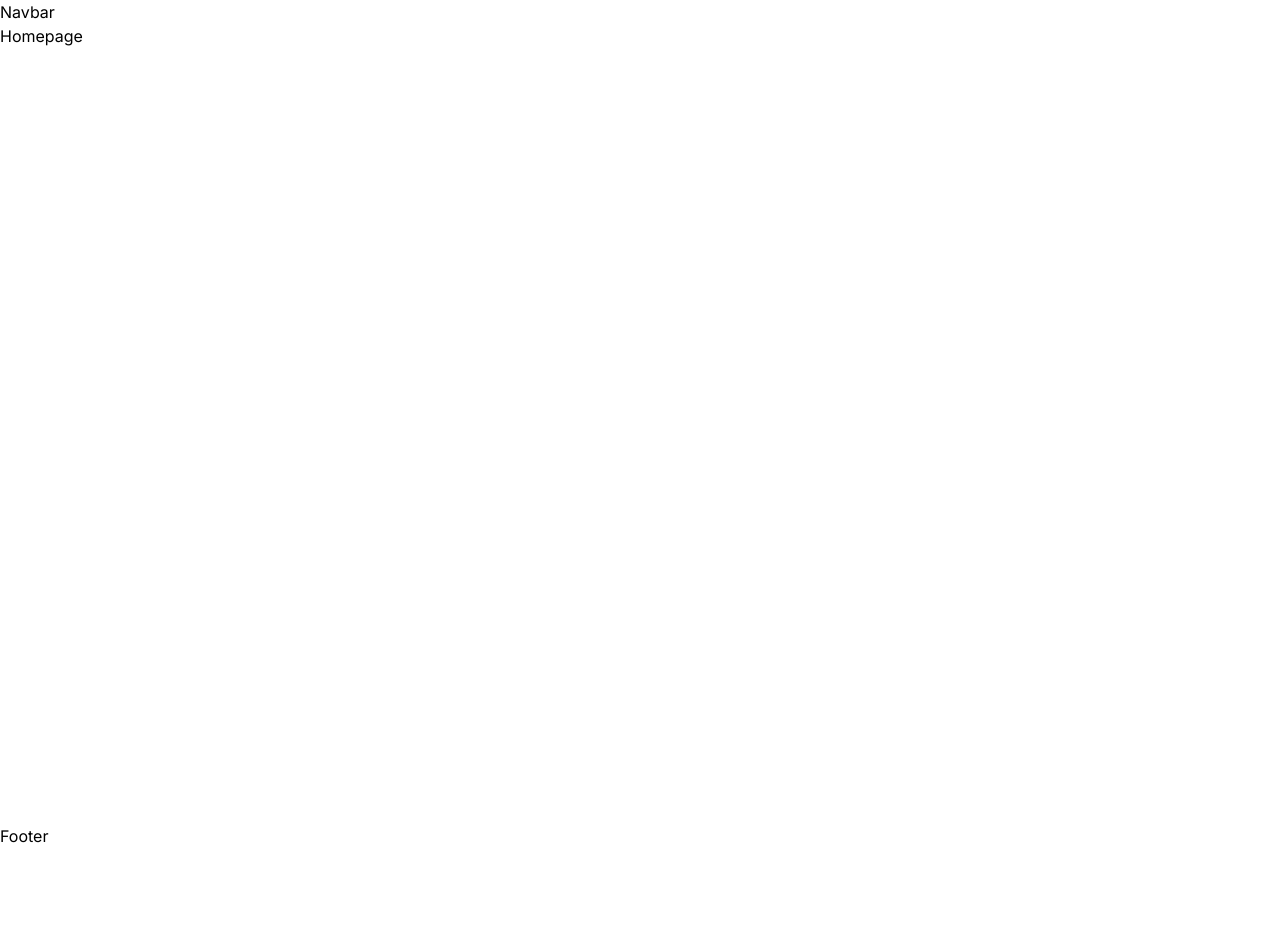
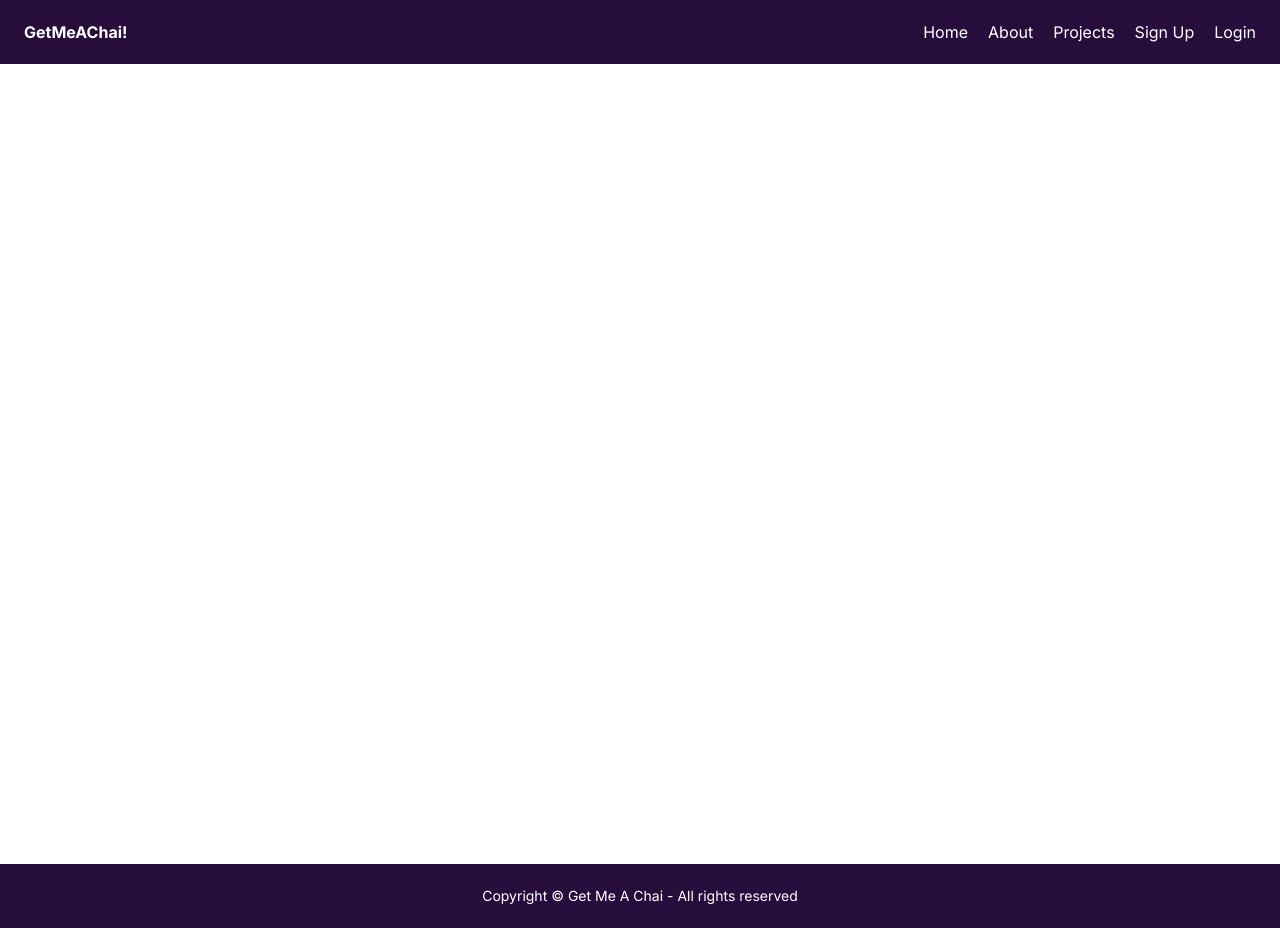
Before and after one commit to AmanMandal7/Get-Me-A-Chai, a Next.js app: page / in a window 1280 px wide. Before the commit the page ends 848 px from the top, so only its background shows below. Built offline with nearby package versions, Linux system fonts and the light colour scheme.

Commit message:
Made the Navbar and Footer basics

```diff
--- a/app/Components/Footer.js
+++ b/app/Components/Footer.js
@@ -2,8 +2,8 @@ import React from 'react'
 
 const Footer = () => {
   return (
-    <footer>
-        Footer
+    <footer className='bg-[#260d3c] text-[white] flex justify-center items-center h-16 px-6'>
+        <p className='text-sm'>Copyright &copy; Get Me A Chai - All rights reserved</p>
     </footer>
   )
 }
--- a/app/Components/Navbar.js
+++ b/app/Components/Navbar.js
@@ -2,8 +2,15 @@ import React from 'react'
 
 const Navbar = () => {
   return (
-    <nav>
-        Navbar
+    <nav className='bg-[#260d3c] text-[white] flex justify-between items-center h-16 px-6'>
+        <div className='logo font-bold'>GetMeAChai!</div>
+        <ul className='flex gap-5'>
+            <li>Home</li>
+            <li>About</li>
+            <li>Projects</li>
+            <li>Sign Up</li>
+            <li>Login</li>
+        </ul>
     </nav>
   )
 }
--- a/app/page.js
+++ b/app/page.js
@@ -3,7 +3,6 @@ import Image from "next/image";
 export default function Home() {
   return (
     <div>
-      Homepage
     </div>
   );
 }
```
